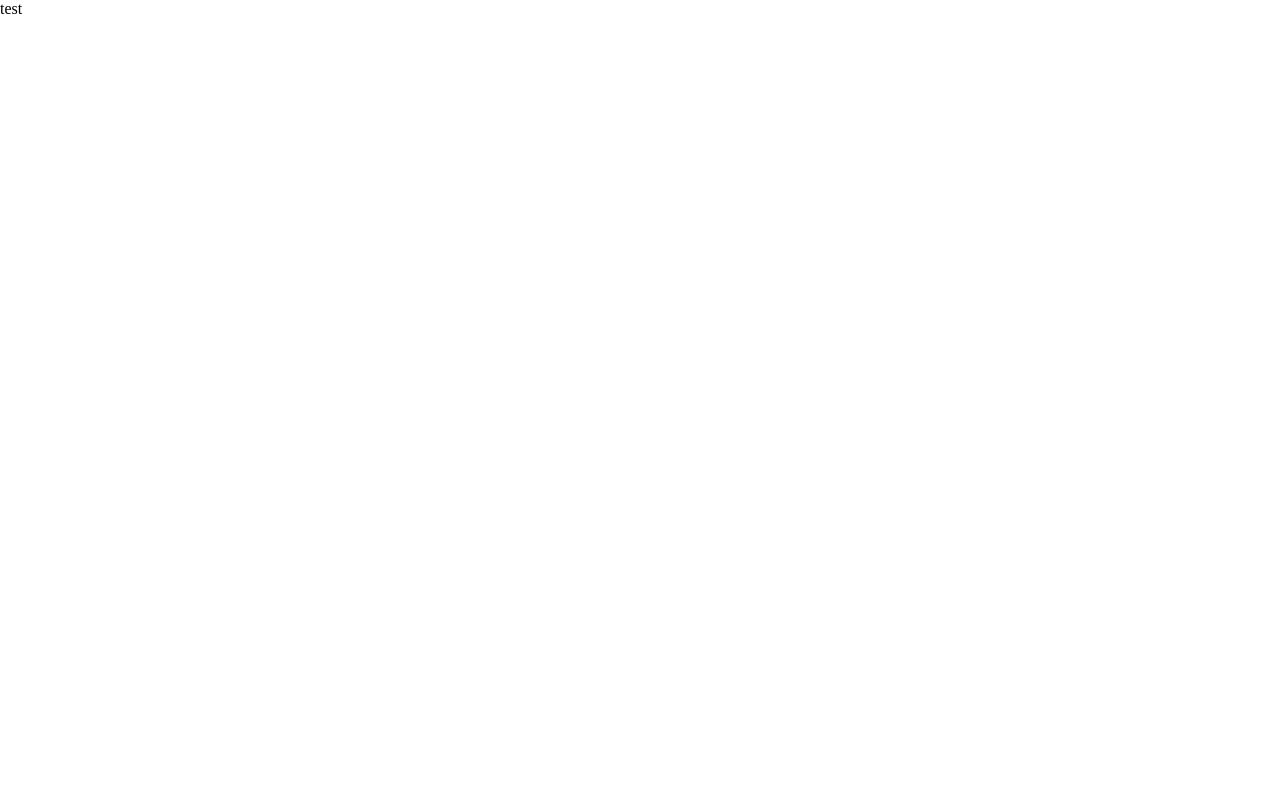
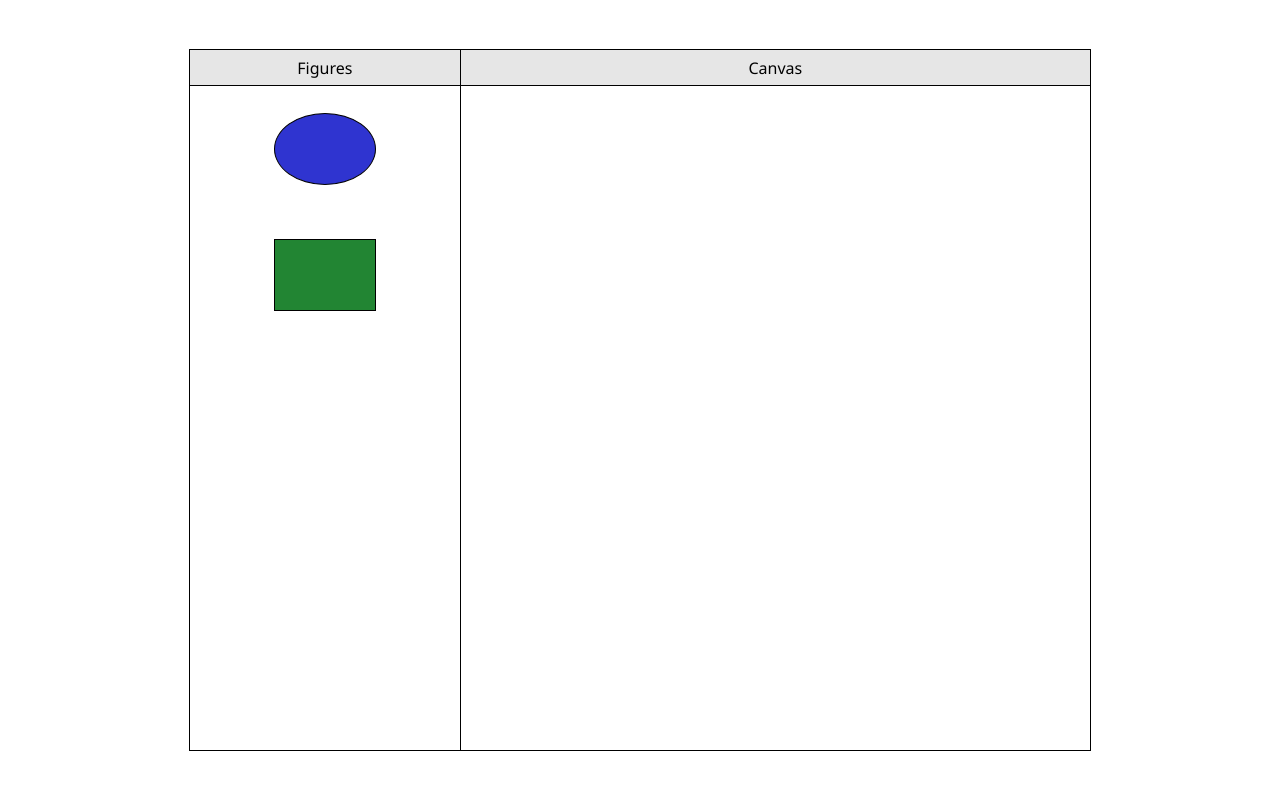
Before and after one commit to AlinaNH/canvas-dnd, a React (Create React App) app: page / in a window 1280 px wide. Shown: the top 790 px of the page. Built offline with nearby package versions, Linux system fonts and the light colour scheme.

Commit message:
add layout

```diff
--- /dev/null
+++ b/src/App.css
@@ -0,0 +1,7 @@
+.app-container {
+  display: flex;
+  justify-content: center;
+  align-items: center;
+  height: inherit;
+  font-family: 'Segoe UI';
+}
--- a/src/App.js
+++ b/src/App.js
@@ -1,6 +1,11 @@
+import './App.css';
+import Field from './Field/Field.js';
+
 function App() {
   return (
-    <div>test</div>
+    <div className='app-container'>
+      <Field />
+    </div>
   );
 }
 
--- /dev/null
+++ b/src/Circle/Circle.css
@@ -0,0 +1,7 @@
+.circle {
+  width: 100px;
+  height: 70px;
+  background-color: #2f34d0;
+  border: 1px solid black;
+  border-radius: 50%;
+}
--- /dev/null
+++ b/src/Circle/Circle.js
@@ -0,0 +1,9 @@
+import './Circle.css';
+
+function Circle() {
+    return (
+      <div className='circle'></div>
+    );
+  }
+
+export default Circle;
--- /dev/null
+++ b/src/Field/Field.css
@@ -0,0 +1,36 @@
+.field-container {
+  display: flex;
+  flex-direction: row;
+  width: 900px;
+  height: 700px;
+  border: 1px solid black;
+}
+
+.field-section-figures {
+  width: 30%;
+  border-right: 1px solid black;
+}
+
+.field-section-canvas {
+  width: 70%;
+}
+
+.field-section-name {
+  display: flex;
+  justify-content: center;
+  align-items: center;
+  height: 5%;
+  border-bottom: 1px solid black;
+  background-color: #e6e6e6;
+}
+
+.field-section-container {
+  height: 100%;
+  display: flex;
+  align-items: center;
+  flex-direction: column;
+}
+
+.field-section-container div {
+  margin: 10% 0;
+}
--- /dev/null
+++ b/src/Field/Field.js
@@ -0,0 +1,22 @@
+import './Field.css';
+import Circle from '../Circle/Circle.js';
+import Square from '../Square/Square.js';
+
+function Field() {
+    return (
+      <div className='field-container'>
+          <div className='field-section-figures'>
+            <div className='field-section-name'>Figures</div>
+            <div className='field-section-container'>
+              <Circle />
+              <Square />
+            </div>
+          </div>
+          <div className='field-section-canvas'>
+            <div className='field-section-name'>Canvas</div>
+          </div>
+      </div>
+    );
+  }
+
+export default Field;
--- /dev/null
+++ b/src/Square/Square.css
@@ -0,0 +1,6 @@
+.square {
+  width: 100px;
+  height: 70px;
+  background-color: #228533;
+  border: 1px solid black;
+}
--- /dev/null
+++ b/src/Square/Square.js
@@ -0,0 +1,9 @@
+import './Square.css';
+
+function Square() {
+    return (
+      <div className='square'></div>
+    );
+  }
+
+export default Square;
--- a/src/index.css
+++ b/src/index.css
@@ -1,3 +1,11 @@
+html, body {
+  height: 100%;
+}
+
 body {
   margin: 0;
 }
+
+#root {
+  height: inherit;
+}
```
